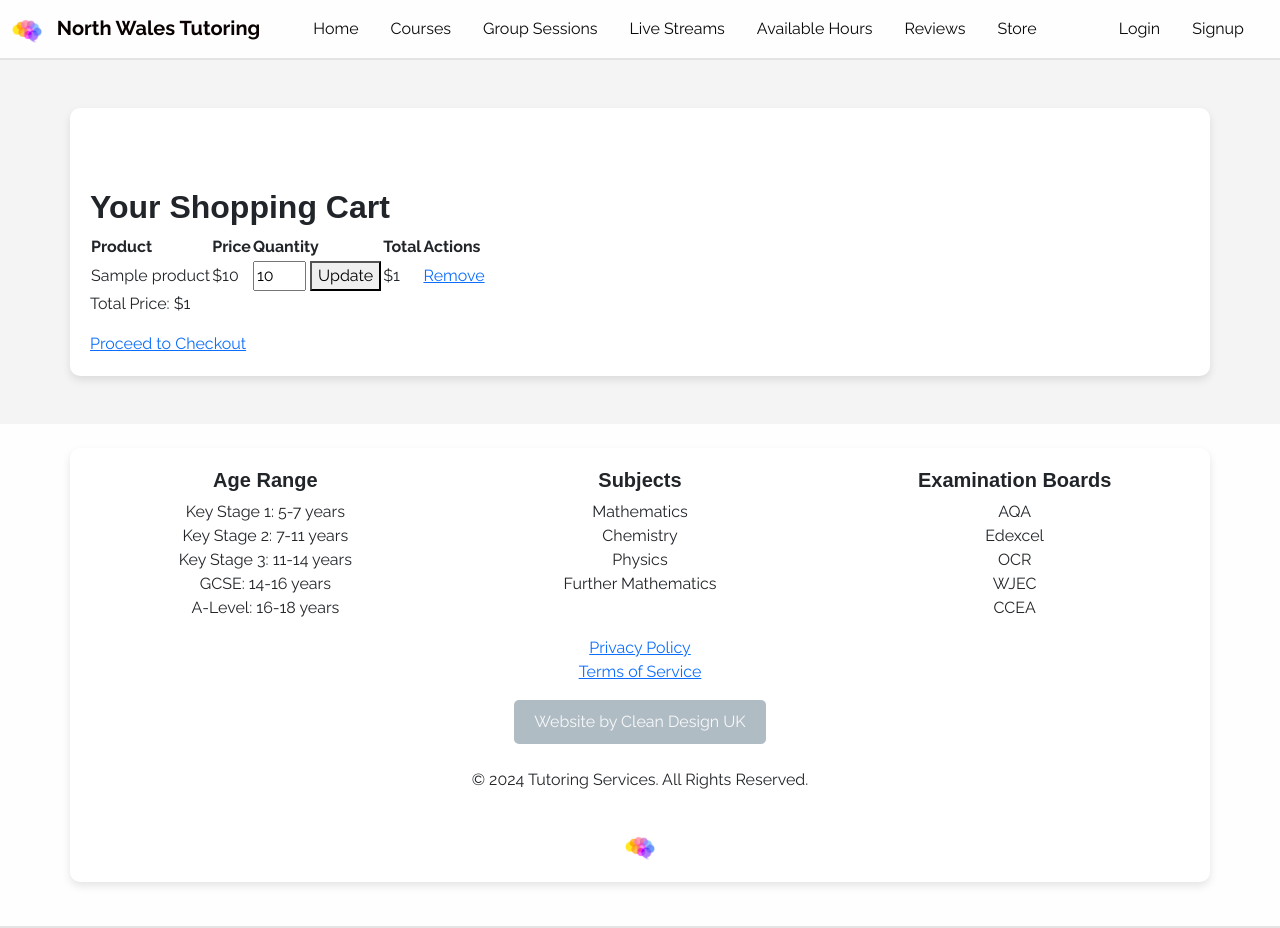
After one commit to JesseRoss001/tutoring-services, a Django app: template tutoring/core/templates/core/cart_detail.html in a window 1280 px wide. The commit adds this page. Run offline with Django 3.2, Linux system fonts and the light colour scheme; the template is opened without the code that fills it: most values are stand-ins (such as "Sample title", 1, 10 or a date in 2020).

Commit message:
start of cart

```diff
--- a/tutoring/core/templates/core/base.html
+++ b/tutoring/core/templates/core/base.html
@@ -126,6 +126,16 @@
                             <a class="nav-link" href="{% url 'course_session_list' %}">Course Sessions</a>
                         </li>
                     {% endif %}
+{% if user.is_authenticated %}
+
+                    <li class="nav-item">
+                        <a class="nav-link" href="{% url 'profile' %}">Profile</a>
+                    </li>
+                    <li class="nav-item">
+                        <a class="nav-link" href="{% url 'cart_detail' %}">Cart</a>
+                    </li>
+{% endif %}
+
                     <li class="nav-item">
                         <a class="nav-link" href="{% url 'group_session_list' %}">Group Sessions</a>
                     </li>
--- /dev/null
+++ b/tutoring/core/templates/core/cart_detail.html
@@ -0,0 +1,43 @@
+<!-- core/templates/core/cart_detail.html -->
+
+{% extends "core/base.html" %}
+
+{% block content %}
+<h2>Your Shopping Cart</h2>
+{% if cart_items %}
+<table>
+    <thead>
+        <tr>
+            <th>Product</th>
+            <th>Price</th>
+            <th>Quantity</th>
+            <th>Total</th>
+            <th>Actions</th>
+        </tr>
+    </thead>
+    <tbody>
+        {% for item in cart_items %}
+        <tr>
+            <td>{{ item.product.name }}</td>
+            <td>${{ item.product.price }}</td>
+            <td>
+                <form method="post" action="{% url 'update_cart_item' item.product.id %}">
+                    {% csrf_token %}
+                    <input type="number" name="quantity" value="{{ item.quantity }}" min="1" max="99">
+                    <button type="submit">Update</button>
+                </form>
+            </td>
+            <td>${{ item.total_item_price }}</td>
+            <td>
+                <a href="{% url 'remove_from_cart' item.product.id %}">Remove</a>
+            </td>
+        </tr>
+        {% endfor %}
+    </tbody>
+</table>
+<p>Total Price: ${{ total_price }}</p>
+<a href="{% url 'checkout' %}">Proceed to Checkout</a>
+{% else %}
+<p>Your cart is empty!</p>
+{% endif %}
+{% endblock %}
--- a/tutoring/core/urls.py
+++ b/tutoring/core/urls.py
@@ -39,6 +39,11 @@ urlpatterns = [
     path('create-stripe-checkout-session-for-hour/', views.create_stripe_checkout_session_for_hour,name='create_stripe_checkout_session_for_hour'),
     path('payment-success-hour/', views.payment_success_hour, name='payment_success_hour'),
     path('payment-cancel-hour/', views.payment_cancel_hour, name='payment_cancel_hour'),
+    path('cart/', views.cart_detail, name='cart_detail'),
+    path('cart/add/<int:product_id>/', views.add_to_cart, name='add_to_cart'),
+    path('cart/remove/<int:product_id>/', views.remove_from_cart, name='remove_from_cart'),
+    path('cart/update/<int:product_id>/', views.update_cart_item, name='update_cart_item'),
+    path('checkout/', views.checkout, name='checkout'),
 ] + static(settings.MEDIA_URL, document_root=settings.MEDIA_ROOT)
 
 urlpatterns += router.urls
--- a/tutoring/tutoring/settings.py
+++ b/tutoring/tutoring/settings.py
@@ -31,6 +31,7 @@ INSTALLED_APPS = [
     'django.contrib.humanize',
     'schedule',  # Include the schedule app
     'payments',  # Include the payments app
+
 ]
 
 MIDDLEWARE = [
```
Also changed, not shown: tutoring/core/admin.py (+2 -5 lines), tutoring/core/models.py (+6 -2 lines), tutoring/core/templates/core/checkout.html (added, +9 -0 lines), tutoring/core/views.py (+89 -0 lines), tutoring/core/migrations/0001_initial.py, tutoring/core/migrations/0002_availablehour_is_recurring.py (deleted), tutoring/core/migrations/0003_alter_student_booked_hours.py (deleted).
